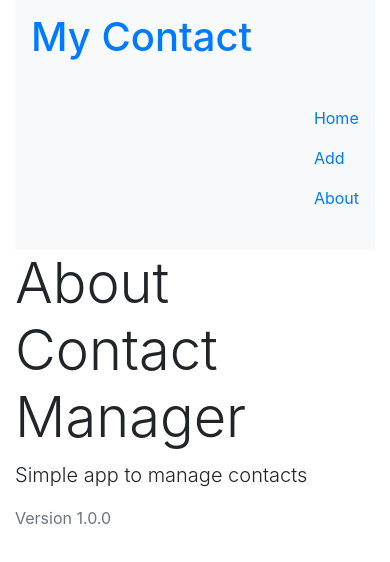
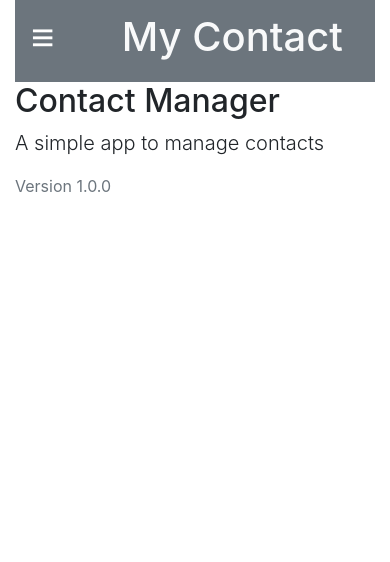
Before and after one commit to HtooHlaOo72/react_contact, a React (Create React App) app: page /about in a window 390 px wide. Shown: the top 562 px of the page. Built offline with nearby package versions, Linux system fonts and the light colour scheme.

Commit message:
responsive

```diff
--- a/package.json
+++ b/package.json
@@ -8,9 +8,8 @@
     "@testing-library/user-event": "^12.6.0",
     "axios": "^0.21.1",
     "bootstrap": "^4.5.3",
-    "jquery": "^3.5.1",
-    "popper.js": "^1.16.1",
     "react": "^17.0.1",
+    "react-bootstrap": "^1.4.0",
     "react-dom": "^17.0.1",
     "react-redux": "^7.2.2",
     "react-router-dom": "^5.2.0",
--- a/src/App.js
+++ b/src/App.js
@@ -1,6 +1,5 @@
 import React from 'react';
-// import $ from 'jquery';
-// import Popper from 'popper.js';
+
 import Header from './components/Header';
 import {BrowserRouter as Router,Route,Switch} from 'react-router-dom';
 import Contacts from './components/contacts/Contacts';
--- a/src/components/About.js
+++ b/src/components/About.js
@@ -3,8 +3,8 @@ import React from 'react'
 function About() {
     return (
         <div>
-            <h1 className="display-4">About Contact Manager</h1>
-            <p className="lead">Simple app to manage contacts</p>
+            <h2 className="h2">Contact Manager</h2>
+            <p className="lead">A simple app to manage contacts</p>
             <p className="text-secondary">Version 1.0.0</p>
         </div>
     )
--- a/src/components/Header.js
+++ b/src/components/Header.js
@@ -1,28 +1,41 @@
 import React, { Component } from 'react'
-import {Link} from 'react-router-dom';
-
+import { Link } from 'react-router-dom';
+//import { Button } from 'react-bootstrap';
 
 
 export default class Header extends Component {
+    state = { showNav: false };
+    showNav = () => {
+        this.setState({ showNav: !this.state.showNav });
+    }
     render() {
         return (
+            <>
+                <nav className="navbar d-flex bg-secondary">
+                    <h1 onClick={this.showNav} className='mr-auto btn-secondary'>≡</h1>
+                    <Link className="navbar-brand ml-auto text-light" to="/"><h1>My Contact</h1></Link>
 
-                <nav className="navbar navbar-expand-sm bg-light">
-                    <Link className="navbar-brand" to="/"><h1>My Contact</h1></Link>
+                </nav>
+                {
+                    (this.state.showNav)
+                    &&
                     <div className="container-fluid justify-content-end py-4">
-                        <ul className="navbar-nav">
-                            <li className='nav-item'>
-                                <Link className="nav-link" to='/'>Home</Link>
+                        <ul className="navbar-nav text-left">
+                            <li className='nav-item '>
+                                <Link className="nav-link text-dark" to='/'>Home</Link>
                             </li>
-                            <li className='nav-item'>
-                                <Link className="nav-link" to='/contact/add'>Add</Link>
+                            <li className='nav-item '>
+                                <Link className="nav-link text-dark" to='/contact/add'>Add</Link>
                             </li>
-                            <li className='nav-item'>
-                                <Link className="nav-link" to='/about'>About</Link>
+                            <li className='nav-item '>
+                                <Link className="nav-link text-dark" to='/about'>About</Link>
                             </li>
                         </ul>
                     </div>
-                </nav>
+                }
+
+            </>
+
 
         )
     }
--- a/src/components/contacts/Contact.js
+++ b/src/components/contacts/Contact.js
@@ -16,14 +16,16 @@ function Contact(props) {
     }
     return (
 
-        <div className='card'>
+        <div className='card my-2'>
             <div className="card-header">
-                <h3>
-                    {props.name}
-                    <span className="badge badge-pill badge-dark mx-5 " onClick={onShowMore}>More</span>
-                    <Link to={`/contact/edit/${props._id}`}><span className="badge badge-pill badge-success mx-3 float-right" >Edit</span></Link>
-                    <span className="badge badge-pill badge-danger mx-3 float-right" onClick={()=>onDelete(props._id)}>Delete</span>
-                </h3>
+            <div className='row'>
+                <span className='col-6'>{props.name}</span>
+                <div className='col-6'>
+                    <span className="badge badge-pill badge-dark mx-1 " onClick={onShowMore}>More</span>
+                    <Link to={`/contact/edit/${props._id}`}><span className="badge badge-pill badge-success mx-1" >Edit</span></Link>
+                    <span className="badge badge-pill badge-danger mx-1 " onClick={()=>onDelete(props._id)}>Delete</span>
+                </div>
+            </div>
 
             </div>
             {
```
Also changed, not shown: 2 other files (tests, documents, lock files or other folders).
